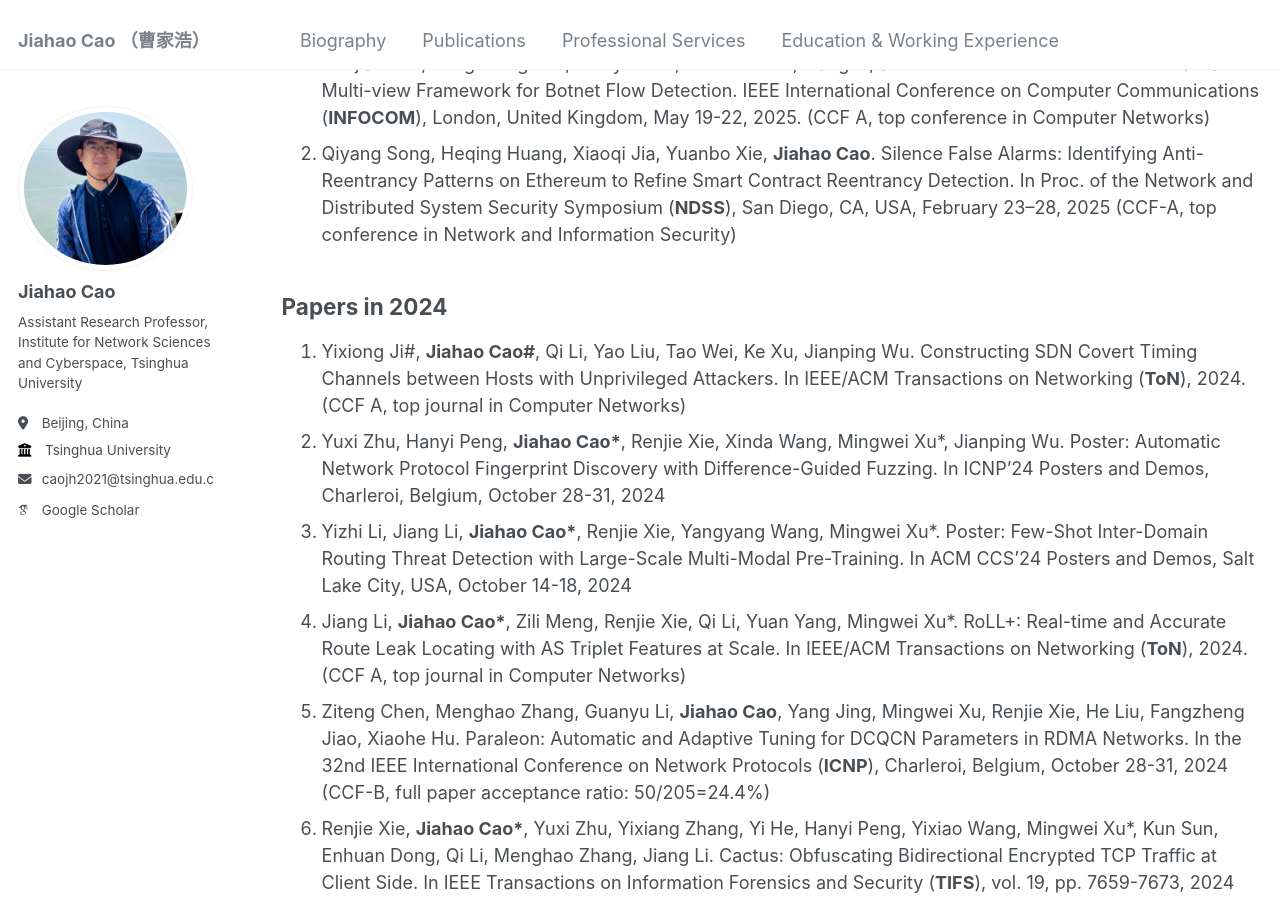
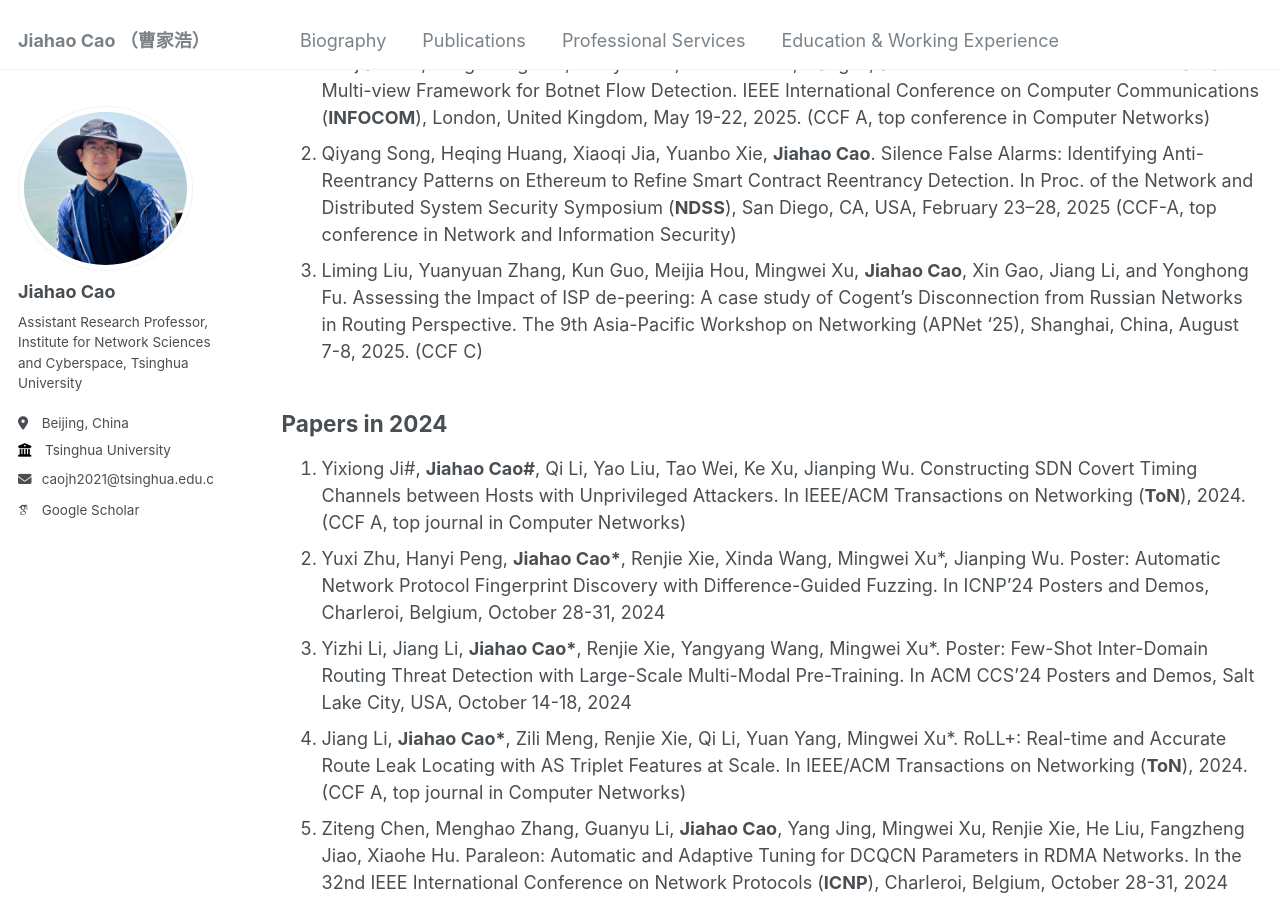
Before and after one commit to caojh15/caojh15.github.io, a Jekyll site: the page built from _pages/publications.md, in a window 1280 px wide and 900 px high, scrolled down 1758 px. Built offline with Jekyll 4.4.1, drawn with Linux system fonts in a browser that asks for light colours; some web fonts are replaced.

Commit message:
Update publications.md

```diff
--- a/_pages/publications.md
+++ b/_pages/publications.md
@@ -23,6 +23,7 @@ author_profile: true
 ## Papers in 2025
 1. Xuejiao Luo, Pengcheng Wei, Wenyin Liu*, **Jiahao Cao\***, Jiang Li, and Binbin Chen. GM-BFD: A Generalizable Multi-view Framework for Botnet Flow Detection. IEEE International Conference on Computer Communications (**INFOCOM**), London, United Kingdom, May 19-22, 2025. (CCF A, top conference in Computer Networks)
 2. Qiyang Song, Heqing Huang, Xiaoqi Jia, Yuanbo Xie, **Jiahao Cao**. Silence False Alarms: Identifying Anti-Reentrancy Patterns on Ethereum to Refine Smart Contract Reentrancy Detection. In Proc. of the Network and Distributed System Security Symposium  (**NDSS**), San Diego, CA, USA, February 23–28, 2025 (CCF-A, top conference in Network and Information Security)
+3. Liming Liu, Yuanyuan Zhang, Kun Guo, Meijia Hou, Mingwei Xu, **Jiahao Cao**, Xin Gao, Jiang Li, and Yonghong Fu. Assessing the Impact of ISP de-peering: A case study of Cogent’s Disconnection from Russian Networks in Routing Perspective. The 9th Asia-Pacific Workshop on Networking (APNet '25), Shanghai, China, August 7-8, 2025. (CCF C)
 
 ## Papers in 2024
 1. Yixiong Ji#, **Jiahao Cao\#**, Qi Li, Yao Liu, Tao Wei, Ke Xu, Jianping Wu. Constructing SDN Covert Timing Channels between Hosts with Unprivileged Attackers. In IEEE/ACM Transactions on Networking (**ToN**), 2024. (CCF A,  top journal in Computer Networks)
```
